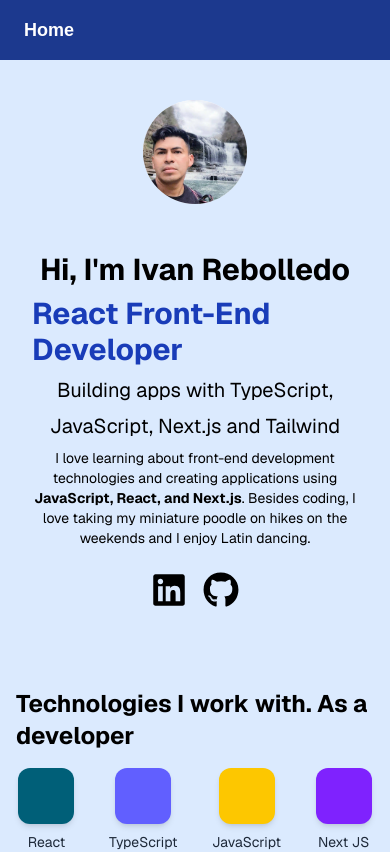
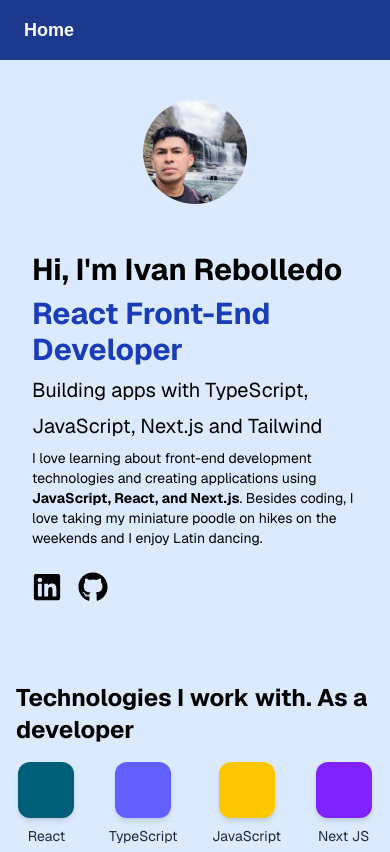
Before and after one commit to ivannissimrch/Portfolio, a Next.js app: page / in a window 390 px wide. Shown: the top 852 px of the page. Built offline with nearby package versions, Linux system fonts and the light colour scheme; some icons are missing.

Commit message:
Update hero text aligment

```diff
--- a/src/app/page.js
+++ b/src/app/page.js
@@ -11,7 +11,7 @@ export default function Home() {
       <main className="min-h-screen bg-blue-100 text-black px-4 md:px-6 py-10 font-sans">
         <div className="max-w-8xl mx-auto">
           {/* Hero Section */}
-          <section className="flex flex-col items-center  md:items-start text-left mb-16 gap-6 px-4">
+          <section className="flex flex-col items-center md:items-start text-left mb-16 gap-6 px-4">
             {/* Avatar */}
             <div className="w-26 h-26 bg-white rounded-full flex items-center justify-center shrink-0">
               <Image
@@ -27,21 +27,21 @@ export default function Home() {
             </div>
             {/* Intro Text */}
             <div className="max-w-xl mt-6 md:mt-0">
-              <h1 className="text-3xl sm:text-4xl  flex justify-center md:justify-start gap-1 font-bold">
+              <h1 className="text-3xl sm:text-4xl   gap-1 font-bold">
                 Hi, I&apos;m Ivan Rebolledo
               </h1>
 
-              <h2 className="text-3xl sm:text-4xl mt-2  flex justify-center md:justify-start text-blue-800 font-bold">
+              <h2 className="text-3xl sm:text-4xl mt-2   text-blue-800 font-bold">
                 React Front-End Developer
               </h2>
-              <h3 className="text-xl sm:text-xl mt-2 flex justify-center md:justify-start">
+              <h3 className="text-xl sm:text-xl mt-2 ">
                 Building apps with TypeScript,
               </h3>
-              <h3 className="text-xl sm:text-xl mt-2 flex justify-center md:justify-start">
+              <h3 className="text-xl sm:text-xl mt-2 ">
                 JavaScript, Next.js and Tailwind
               </h3>
 
-              <p className=" py-2 text-sm sm:text-base text-center md:text-left">
+              <p className=" py-2 text-sm sm:text-base  md:text-left">
                 I love learning about front-end development technologies and
                 creating applications using{" "}
                 <span className="font-bold">JavaScript, </span>
@@ -51,7 +51,7 @@ export default function Home() {
                 enjoy Latin dancing.
               </p>
 
-              <div className="flex space-x-4 my-4 text-4xl justify-center md:justify-start items-center">
+              <div className="flex space-x-4 my-4 text-3xl ">
                 {/* <a
                   href="mailto:ivannissimrch@gmail.com"
                   className="bg-blue-900 text-white px-2 py-2 hover:bg-blue-800 transition rounded-4xl"
```
